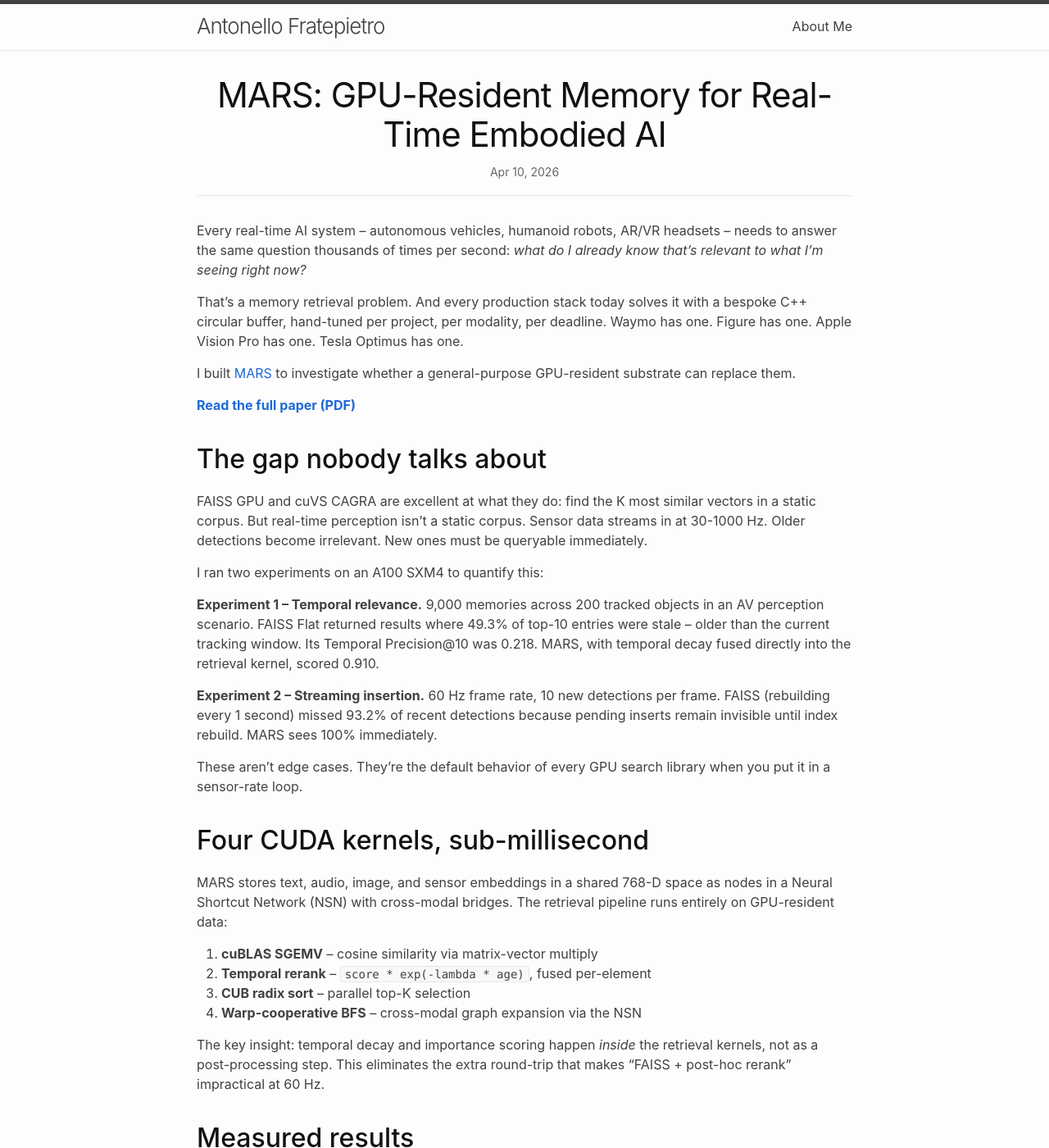
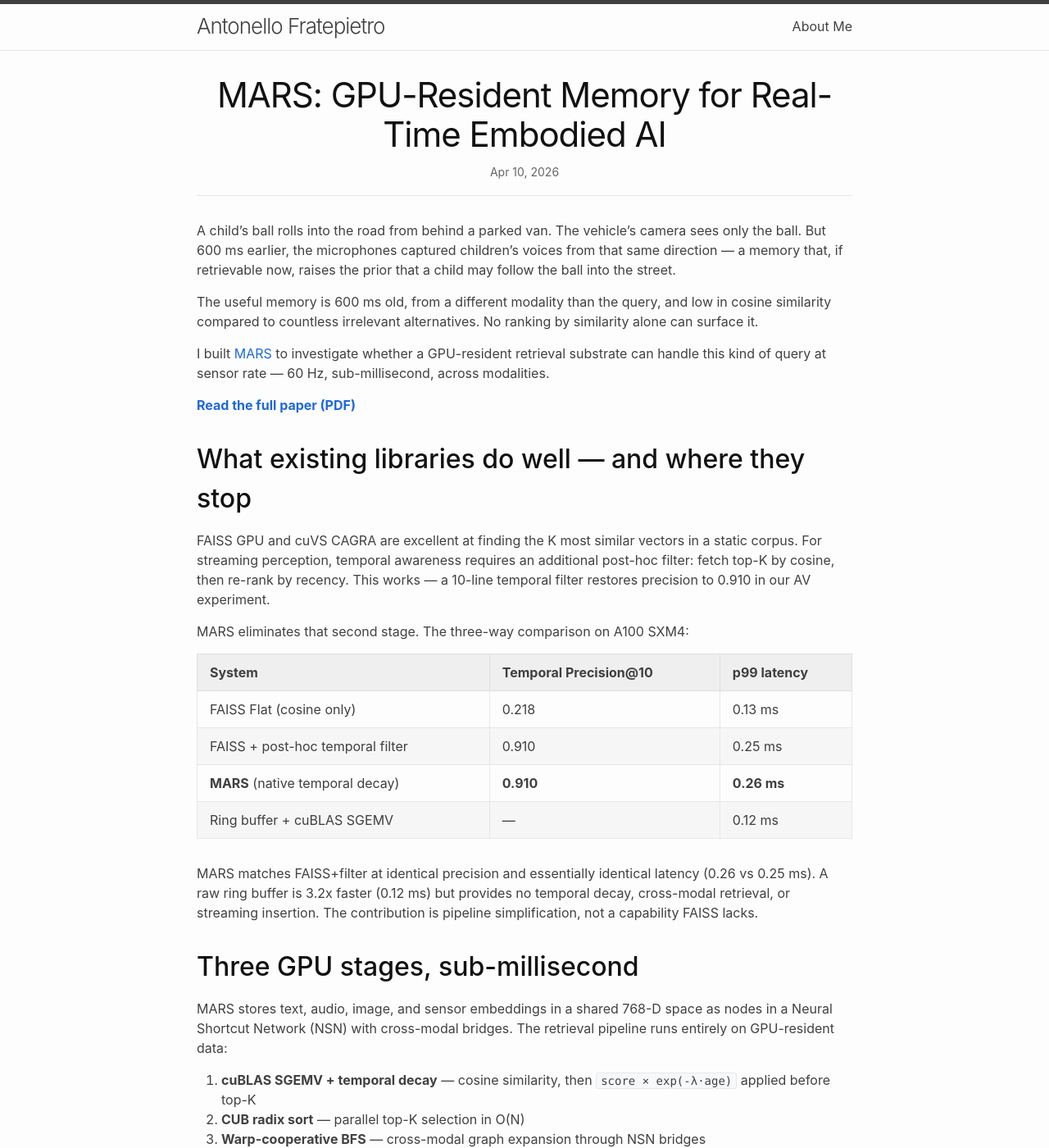
Before and after one commit to antonellof/antonellof.github.io, a Jekyll site: the page built from _posts/2026-04-10-mars-gpu-memory-realtime-ai.md, in a window 1280 px wide and 1400 px high. Shown: the whole window at 82% size. Built offline with Jekyll 4.4.1, drawn with Linux system fonts in a browser that asks for light colours; nearby versions of some CDN libraries; some of the changed text lies outside the part shown.

Commit message:
Update MARS blog post and paper PDF
Rewrite blog post to match reviewed paper framing:
- Ball-and-child opening example
- Three-way latency comparison (FAISS/FAISS+filter/MARS)
- Ring-buffer baseline (0.12ms vs MARS 0.38ms)
- Native temporal decay (not kernel-fused)
- Honest limitations (soft RT, structural cross-modal metric)
- Updated scaling table (sub-ms to 50K, 2.67ms at 1M, 29ms at 13M)
- Updated paper PDF with all reviewer fixes

````diff
--- a/_posts/2026-04-10-mars-gpu-memory-realtime-ai.md
+++ b/_posts/2026-04-10-mars-gpu-memory-realtime-ai.md
@@ -4,96 +4,98 @@ title: "MARS: GPU-Resident Memory for Real-Time Embodied AI"
 date: 2026-04-10
 categories: [Systems]
 tags: [CUDA, GPU, Real-Time Systems, Autonomous Vehicles, Robotics, Memory, Vector Search]
-excerpt: "Why FAISS and cuVS fail at sensor-rate retrieval, and how a GPU-resident memory substrate with kernel-fused temporal decay meets sub-millisecond deadlines for autonomous vehicles, robots, and AR/VR."
+excerpt: "A child's ball rolls into the road. Vision sees only the ball — but 600 ms ago, microphones captured children's voices from that direction. MARS is a GPU-resident retrieval substrate that surfaces cross-modal, temporally relevant memories at sensor rate."
 ---
 
-Every real-time AI system -- autonomous vehicles, humanoid robots, AR/VR headsets -- needs to answer the same question thousands of times per second: *what do I already know that's relevant to what I'm seeing right now?*
+A child's ball rolls into the road from behind a parked van. The vehicle's camera sees only the ball. But 600 ms earlier, the microphones captured children's voices from that same direction — a memory that, if retrievable now, raises the prior that a child may follow the ball into the street.
 
-That's a memory retrieval problem. And every production stack today solves it with a bespoke C++ circular buffer, hand-tuned per project, per modality, per deadline. Waymo has one. Figure has one. Apple Vision Pro has one. Tesla Optimus has one.
+The useful memory is 600 ms old, from a different modality than the query, and low in cosine similarity compared to countless irrelevant alternatives. No ranking by similarity alone can surface it.
 
-I built [MARS](https://github.com/antonellof/MARS) to investigate whether a general-purpose GPU-resident substrate can replace them.
+I built [MARS](https://github.com/antonellof/MARS) to investigate whether a GPU-resident retrieval substrate can handle this kind of query at sensor rate — 60 Hz, sub-millisecond, across modalities.
 
 **[Read the full paper (PDF)](https://www.fratepietro.com/papers/MARS/main.pdf)**
 
-## The gap nobody talks about
+## What existing libraries do well — and where they stop
 
-FAISS GPU and cuVS CAGRA are excellent at what they do: find the K most similar vectors in a static corpus. But real-time perception isn't a static corpus. Sensor data streams in at 30-1000 Hz. Older detections become irrelevant. New ones must be queryable immediately.
+FAISS GPU and cuVS CAGRA are excellent at finding the K most similar vectors in a static corpus. For streaming perception, temporal awareness requires an additional post-hoc filter: fetch top-K by cosine, then re-rank by recency. This works — a 10-line temporal filter restores precision to 0.910 in our AV experiment.
 
-I ran two experiments on an A100 SXM4 to quantify this:
+MARS eliminates that second stage. The three-way comparison on A100 SXM4:
 
-**Experiment 1 -- Temporal relevance.** 9,000 memories across 200 tracked objects in an AV perception scenario. FAISS Flat returned results where 49.3% of top-10 entries were stale -- older than the current tracking window. Its Temporal Precision@10 was 0.218. MARS, with temporal decay fused directly into the retrieval kernel, scored 0.910.
+| System | Temporal Precision@10 | p99 latency |
+|--------|----------------------|-------------|
+| FAISS Flat (cosine only) | 0.218 | 0.13 ms |
+| FAISS + post-hoc temporal filter | 0.910 | 0.25 ms |
+| **MARS** (native temporal decay) | **0.910** | **0.26 ms** |
+| Ring buffer + cuBLAS SGEMV | — | 0.12 ms |
 
-**Experiment 2 -- Streaming insertion.** 60 Hz frame rate, 10 new detections per frame. FAISS (rebuilding every 1 second) missed 93.2% of recent detections because pending inserts remain invisible until index rebuild. MARS sees 100% immediately.
+MARS matches FAISS+filter at identical precision and essentially identical latency (0.26 vs 0.25 ms). A raw ring buffer is 3.2x faster (0.12 ms) but provides no temporal decay, cross-modal retrieval, or streaming insertion. The contribution is pipeline simplification, not a capability FAISS lacks.
 
-These aren't edge cases. They're the default behavior of every GPU search library when you put it in a sensor-rate loop.
-
-## Four CUDA kernels, sub-millisecond
+## Three GPU stages, sub-millisecond
 
 MARS stores text, audio, image, and sensor embeddings in a shared 768-D space as nodes in a Neural Shortcut Network (NSN) with cross-modal bridges. The retrieval pipeline runs entirely on GPU-resident data:
 
-1. **cuBLAS SGEMV** -- cosine similarity via matrix-vector multiply
-2. **Temporal rerank** -- `score * exp(-lambda * age)`, fused per-element
-3. **CUB radix sort** -- parallel top-K selection
-4. **Warp-cooperative BFS** -- cross-modal graph expansion via the NSN
+1. **cuBLAS SGEMV + temporal decay** — cosine similarity, then `score × exp(-λ·age)` applied before top-K
+2. **CUB radix sort** — parallel top-K selection in O(N)
+3. **Warp-cooperative BFS** — cross-modal graph expansion through NSN bridges
 
-The key insight: temporal decay and importance scoring happen *inside* the retrieval kernels, not as a post-processing step. This eliminates the extra round-trip that makes "FAISS + post-hoc rerank" impractical at 60 Hz.
+On the default path (cuBLAS SGEMV), temporal decay runs as a separate lightweight kernel immediately after SGEMV. On the custom-kernel fallback path, decay is fused directly into the similarity kernel. Both produce identical results. Zero per-query allocation — a pre-allocated `QueryContext` holds all scratch buffers.
 
-## Measured results
+## Scaling results
 
-Same-hardware comparison on A100 SXM4 80GB (D=768, K=10, single-query p99):
+Measured on A100 SXM4 40GB (D=768, K=10, cuBLAS+CUB):
 
-| System | N=2.4K | N=10K | N=50K | Temporal | Streaming |
-|--------|--------|-------|-------|----------|-----------|
-| FAISS GPU Flat | 0.10 ms | 0.12 ms | 0.35 ms | No | No |
-| FAISS GPU IVF | 0.13 ms | 0.15 ms | 0.28 ms | No | No |
-| cuVS CAGRA | 2.60 ms | 2.29 ms | 2.47 ms | No | No |
-| **MARS** | **0.26 ms** | **0.34 ms** | **0.44 ms** | **Yes** | **Yes** |
+| Corpus | p99 | Status |
+|--------|-----|--------|
+| 1K | 0.31 ms | Sub-ms |
+| 10K | 0.44 ms | Sub-ms |
+| 50K | 0.56 ms | Sub-ms |
+| 100K | 0.74 ms | Sub-ms |
+| 1M | 2.67 ms | Real-time |
+| 10M | 22.3 ms | Batch |
+| 13M | 29.1 ms | VRAM limit |
 
-MARS GPU kernel time (0.10 ms at N=2.4K) matches FAISS Flat. The wall-clock gap is kernel launch overhead from the additional temporal rerank and importance stages.
+All corpus sizes up to 50K pass the 1 ms AV perception deadline with zero misses. The temporal decay ablation: with decay (λ=0.5), p99=0.38 ms; without decay (λ=0), p99=0.28 ms. Temporal awareness costs ~0.10 ms — 32% overhead, leaving 62% headroom within the 1 ms budget.
 
-All four demonstrator p99 deadlines met:
+All four demonstrators pass empirical p99 deadlines:
 
-| Workload | Rate | Budget | Measured p99 |
-|----------|------|--------|-------------|
-| AV perception | 60 Hz | 1 ms | 0.87 ms |
-| Humanoid robot | 1 kHz | 1 ms | 0.76 ms |
-| AR/VR spatial | 90 Hz | 5 ms | 1.56 ms |
-| Voice agent | 30 Hz | 20 ms | 0.88 ms |
+| Workload | Rate | Budget | Measured p99 | Headroom |
+|----------|------|--------|-------------|----------|
+| AV perception | 60 Hz | 1 ms | 0.87 ms | 13% |
+| Humanoid robot | 1 kHz | 1 ms | 0.76 ms | 24% |
+| AR/VR spatial | 90 Hz | 5 ms | 1.56 ms | 69% |
+| Voice agent | 30 Hz | 20 ms | 0.88 ms | 96% |
 
 ## The Neural Shortcut Network
 
-What makes MARS more than "FAISS with a timestamp column" is the graph structure. Memories are nodes in a CSR-format graph built in five phases:
+What makes MARS more than "cuBLAS with a timestamp column" is the graph structure. Memories are nodes in a CSR-format graph built in five phases:
 
 1. Ring lattice (k=6 local neighbors)
 2. Hierarchical skip connections (powers of 2)
-3. Hub supernodes at sqrt(N) intervals
+3. Hub supernodes at √N intervals
 4. Small-world rewiring (Watts-Strogatz, p=0.15)
-5. **Cross-modal bridges** -- every node gets one edge to each other modality
+5. **Cross-modal bridges** — every node gets one edge to each other modality
 
-Phase 5 is the critical one. It means a query that starts with an audio embedding can reach relevant visual and text memories through graph traversal, without maintaining separate per-modality indices. The warp-cooperative BFS kernel explores these bridges in the same sub-millisecond budget.
+Phase 5 is critical: a query starting with an audio embedding reaches visual and text memories through graph traversal, without separate per-modality indices. The warp-cooperative BFS kernel explores these bridges in <0.04 ms. The ablation shows the NSN improves structural cross-modal diversity from 0.50 to 0.80 at N=50K — though we note this measures structural reachability, not semantic relevance.
 
 ## What it's not
 
-MARS is not a vector database. It's not competing with Pinecone or pgvector. Same conceptual layer -- indexing, similarity, retrieval -- but different latency envelope, different durability model, different deployment target. Think cuBLAS vs LAPACK: same operations, different hardware.
+MARS is not a vector database. Same conceptual layer — indexing, similarity, retrieval — but different latency envelope, different durability model, different deployment target. Think cuBLAS vs LAPACK: same operations, different hardware. The working set is seconds to hours of recent sensor data, bounded to fit in GPU VRAM.
 
-The working set is seconds to hours of recent sensor data, bounded to fit in GPU VRAM. For billion-record archives, use a vector DB. For the hot working memory of a system that needs to make decisions 60 times per second, that's what MARS is for.
-
-## Scaling to 1M memories
-
-The FP16 + CUDA Graph extension scales to 1M memories at 6.5 ms p99 on a $449 RTX 5060 Ti. At that point you're covering roughly 15 minutes of multi-sensor data at AV rates -- more than enough working memory for any real-time loop.
+This is also soft real-time, not hard real-time. The evaluation shows empirical p99 compliance with zero deadline misses over 30-second runs. True hard real-time (ISO-26262 ASIL-D) would require provable worst-case bounds, which MARS does not provide.
 
 ## Try it
 
 ```bash
 git clone https://github.com/antonellof/MARS.git
 cd MARS
-make tests        # host-only unit tests, no GPU needed
-make && make check  # full build + hardware validation on any CUDA GPU
+make tests          # host-only unit tests (17/17, no GPU needed)
+make && make check  # full build + hardware validation
+make demo-av        # 60 Hz AV perception demo
 ```
 
-The code is MIT licensed. The [paper](https://www.fratepietro.com/papers/MARS/main.pdf) has the full methodology, kernel pseudocode, and ablation studies.
+The code is MIT licensed. The [paper](https://www.fratepietro.com/papers/MARS/main.pdf) has the full methodology, kernel pseudocode, ablation studies, and three rounds of reviewer feedback incorporated.
 
-I'm particularly interested in feedback from anyone building real-time perception pipelines. The hypothesis -- that a general-purpose GPU-resident substrate can replace bespoke circular buffers -- needs validation from people who've actually shipped those buffers.
+I'm particularly interested in feedback from anyone building real-time perception pipelines. The hypothesis — that a general-purpose GPU-resident substrate can replace bespoke circular buffers — needs validation from people who've actually shipped those buffers.
 
 **Links:**
 - [Paper (PDF)](https://www.fratepietro.com/papers/MARS/main.pdf)
````
Also changed, not shown: 1 other file.
